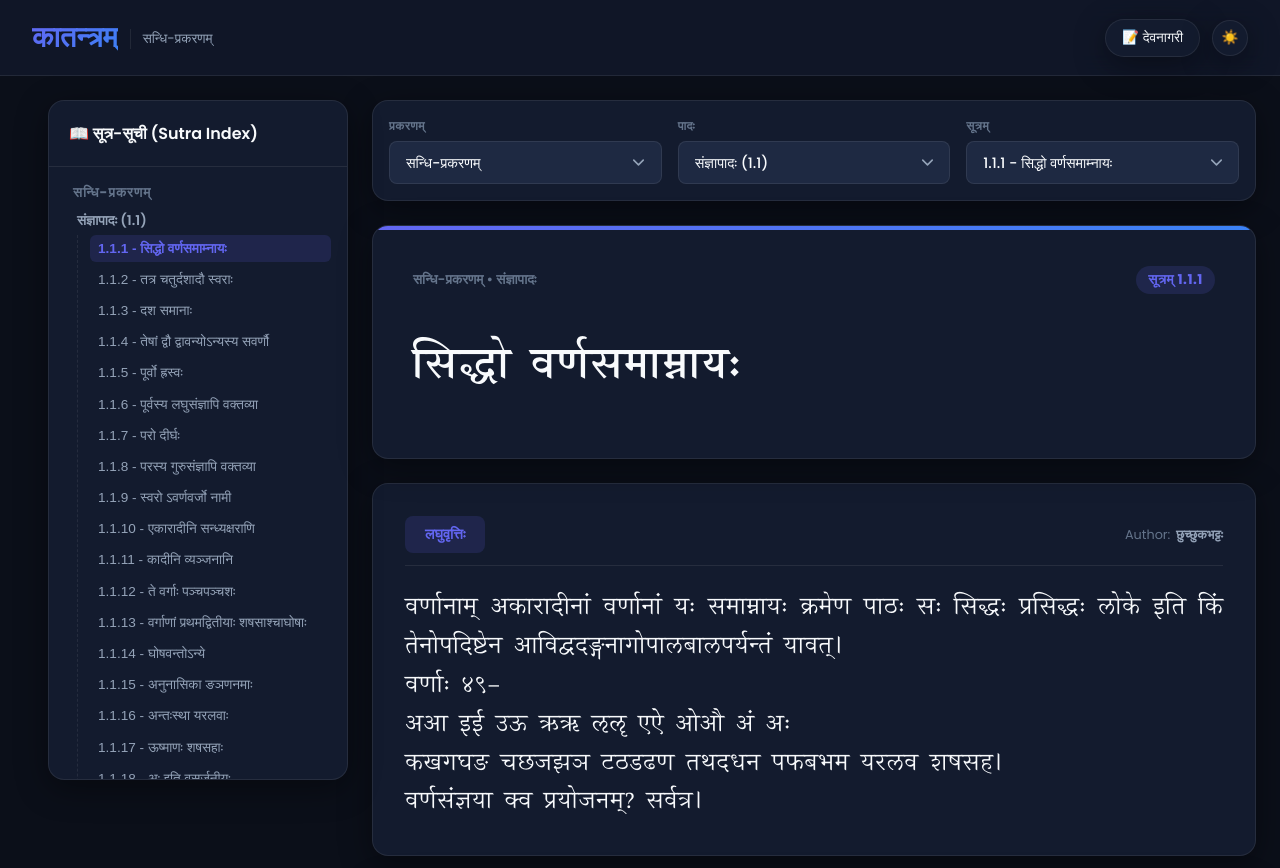
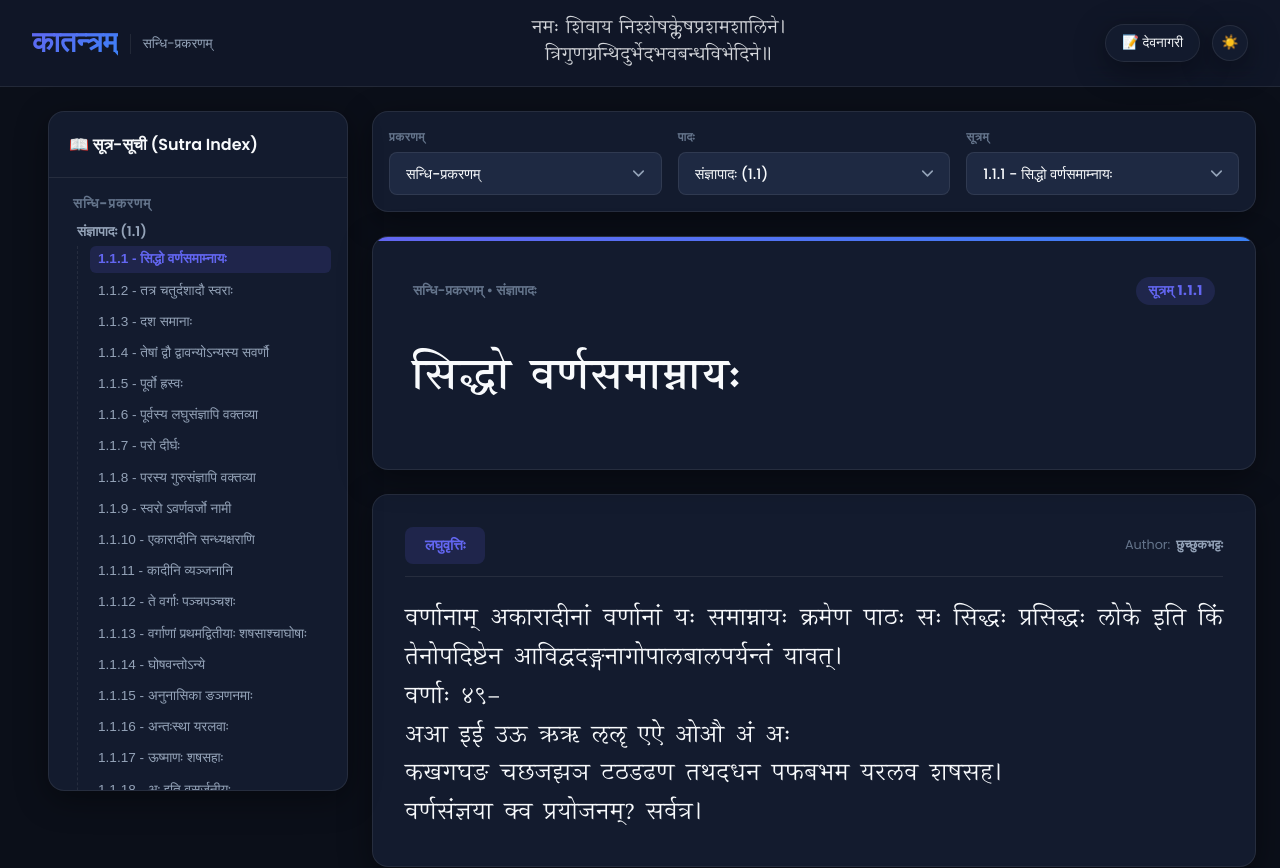
Before and after one commit to lokeshh/ksv, a React (Vite) app: page /#1.1.1 in a window 1280 px wide. Shown: the top 868 px of the page. Built offline with nearby package versions, Linux system fonts and the light colour scheme.

Commit message:
add mangala

```diff
--- a/src/App.css
+++ b/src/App.css
@@ -48,6 +48,41 @@
   border-left: 1px solid var(--border-color);
   padding-left: 0.75rem;
   margin-top: 0.2rem;
+}
+
+.header-middle {
+  display: flex;
+  flex-direction: column;
+  align-items: center;
+  justify-content: center;
+  text-align: center;
+  line-height: 1.35;
+  color: var(--text-primary);
+  opacity: 0.85;
+  user-select: none;
+}
+
+.mangalasloka-line {
+  white-space: nowrap;
+}
+
+.mangalasloka-line.devanagari {
+  font-family: var(--font-sanskrit);
+  font-size: 1.05rem;
+  font-weight: 500;
+}
+
+.mangalasloka-line.iast {
+  font-family: var(--font-ui);
+  font-style: italic;
+  font-size: 0.85rem;
+  color: var(--text-secondary);
+}
+
+@media (max-width: 900px) {
+  .header-middle {
+    display: none;
+  }
 }
 
 .header-controls {
--- a/src/App.jsx
+++ b/src/App.jsx
@@ -161,6 +161,15 @@ function App() {
           <div className="header-logo">कातन्त्रम्</div>
           <div className="header-subtitle">
             {transliterateIfNeeded(activeSutra.prakaranaNameDevanagari, script)}
+          </div>
+        </div>
+
+        <div className="header-middle">
+          <div className={`mangalasloka-line ${script}`}>
+            {transliterateIfNeeded("नमः शिवाय निश्शेषक्लेषप्रशमशालिने।", script)}
+          </div>
+          <div className={`mangalasloka-line ${script}`}>
+            {transliterateIfNeeded("त्रिगुणग्रन्थिदुर्भेदभवबन्धविभेदिने॥", script)}
           </div>
         </div>
 
```
Also changed, not shown: 1 other file (tests, documents, lock files or other folders).
